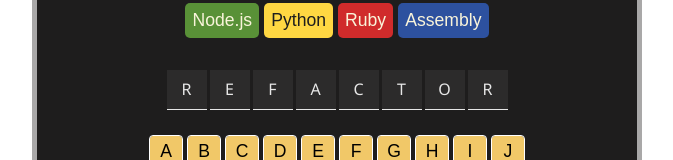
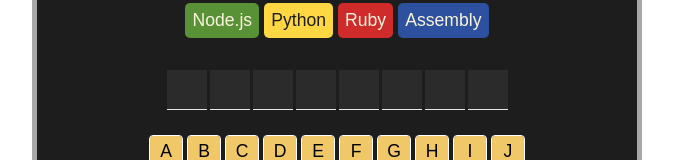
Before and after one commit to Theodora-11/Assembly-Endgame, a React (Vite) app in the folder assembly-endgame/: page / in a window 1280 px wide. Shown: the part 307-467 px from the top of the page, without its empty margins (303-976 px from the left). Built offline with nearby package versions, Linux system fonts and the light colour scheme.

Commit message:
display-correct-letters

```diff
--- a/assembly-endgame/src/components/Main.jsx
+++ b/assembly-endgame/src/components/Main.jsx
@@ -6,6 +6,7 @@
 
   const [currentWord, setCurrentWord] = React.useState('refactor');
   const [guessLetters, setGuessLetters] = React.useState([]);
+  const wrongGuessCount = guessLetters.filter(letter => !currentWord.includes(letter));
   const alphabet = "abcdefghijklmnopqrstuvwxyz";
 
   const keyboardLetters = alphabet.split('').map((keyLetter, index) => {
@@ -29,7 +30,9 @@
   })
 
   const letters = currentWord.split('').map((letter, index) => (
-    <span key={index} className="letter">{letter.toUpperCase()}</span>
+    <span key={index} className="letter">
+      {guessLetters.includes(letter) ? letter.toUpperCase() : ''}
+    </span>
   ))
 
   function guessChose(keyLetter) {
@@ -37,7 +40,6 @@
       prevLetter.includes(keyLetter)? prevLetter : [...prevLetter, keyLetter]
     )
   }
-
 
   const languageBtn = languages.map(objLang => {
     const style = {
--- a/assembly-endgame/src/style.css
+++ b/assembly-endgame/src/style.css
@@ -121,16 +121,19 @@
   outline: 1px solid white;
   background-color: rgb(241, 200, 104);
   cursor: pointer;
+
 }
 
 .keyboard-box > button.correct {
-  background-color: green;
+  background-color: #10A95B;
 }
 
 .keyboard-box > button.wrong {
-  background-color: red;
+  background-color: #EC5D49;
 }
-
+.keyboard-box > button:hover {
+  transform: scale(1.1);
+}
 
 .new-game-btn {
   color: white;
```
